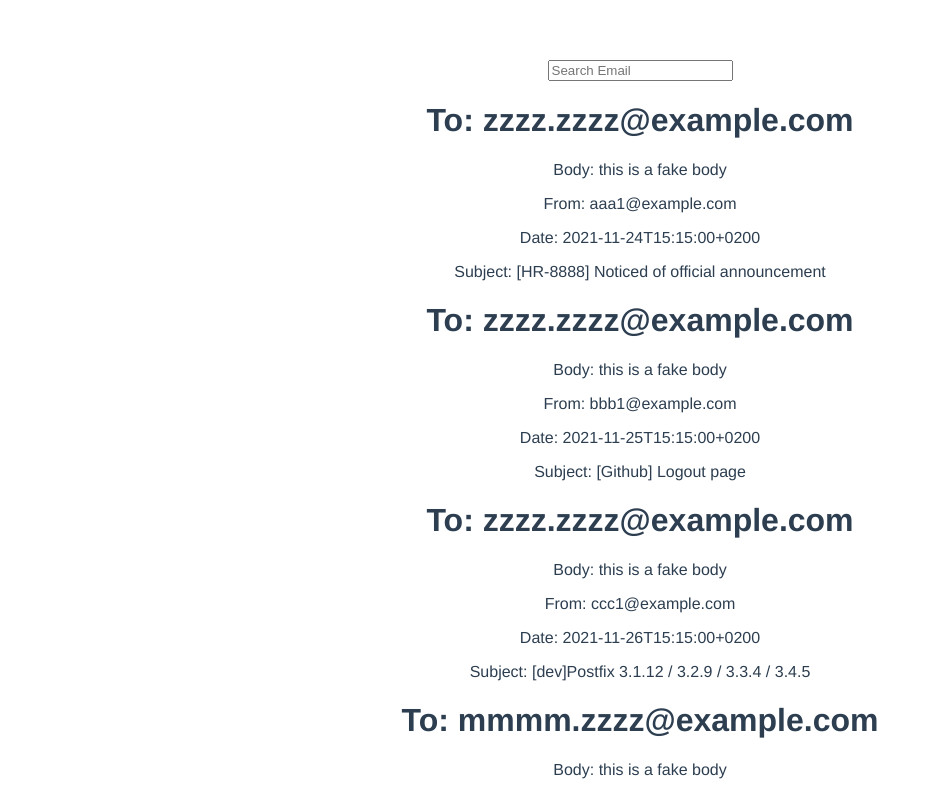
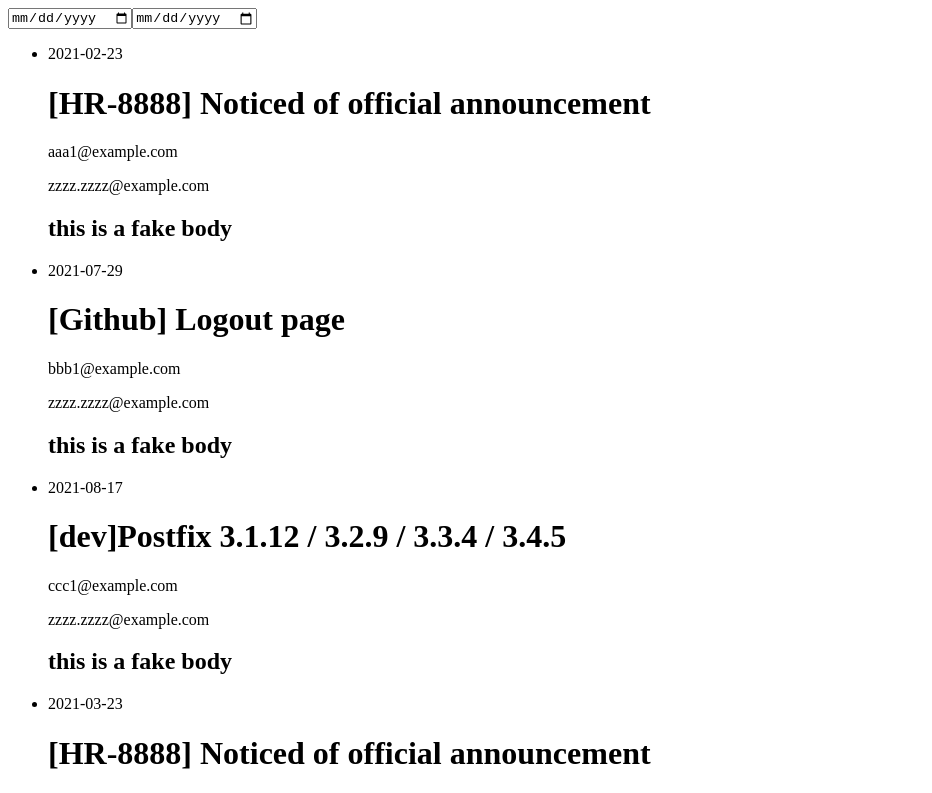
Before and after one commit to Lukaszk01/HenngeChallenge, a Vue app in the folder hennge-challenge/: page / in a window 1280 px wide. Shown: the top 793 px of the page, without its empty margins (0-932 px from the left). Built offline with nearby package versions, Linux system fonts and the light colour scheme.

Commit message:
date search compleated

```diff
--- a/hennge-challenge/src/App.vue
+++ b/hennge-challenge/src/App.vue
@@ -1,77 +1,36 @@
 <template>
-   <!--  <div id="app"> -->
-
-  <div id="sort-bar">
-
-
-     <!--  <input type="text" v-model="searchValue" placeholder="Search email" id="search-input">
-      <i class="fa fa-search"></i> -->
-    </div>
-
-  <!--    <input type="date" v-model="startDate">
+   <div id="app">
+   <input type="date" v-model="startDate">
    <input type="date" v-model="endDate">
    <ul>
-       <li v-for="emails in filteredData" :key="emails.datetime">{{emails.datetime}}</li>
+     <li v-for="all in filteredData" :key="all">
+      <p>{{all.date}}</p>
+      <h1>{{all.subject}}</h1>
+      <p>{{all.from}}</p>
+      <p>{{all.to}}</p>
+      <h2>{{all.body}}</h2>
+  </li>
    </ul>
-  </div> -->
-
-    <!-- Where the array of emails get rendered as cards -->
-   <div id="sort-bar">
-      <input type="text" v-model="searchValue" placeholder="Search Email" id="search-input">
-      <i class="fa fa-search"></i>
 </div>
-
-    <!-- Where the array of recipes get rendered as cards -->
-    <div id="recipe-container">
-      <div class="card" v-for="email in emails" :key="email.id">
-        <div class="content">
-          <h1 class="email-title">
-            To:
-            {{ email.to }}
-          </h1>
-          <p>
-            Body:
-            {{ email.body }}
-          </p>
-                    <p>
-                      From:
-            {{ email.from }}
-          </p>
-                    <p>
-                      Date:
-            {{ email.datetime }}
-          </p>
-                    <p>
-                      Subject:
-            {{ email.subject }}
-          </p>
-        </div>
-
-      </div>
-    </div>
-
 </template>
 
 <script>
-  // import EmailData from '@/components/EmailData.vue'
-  // import _ from 'lodash';
+  import _ from 'lodash';
 
   export default {
-    data() {
-      return {
-        // startDate: null,
-        // endDate: null,
-        ascending: true,
-        sortBy: 'alphabetically',
-        searchValue: '',
-        emails: [
+  data(){
+    return{
+      startDate: null,
+      endDate: null,
+      data:{
+        all:[
           {
             id: 1,
             from: "aaa1@example.com",
             to: "zzzz.zzzz@example.com",
             subject: "[HR-8888] Noticed of official announcement",
             attachment: "",
-            datetime: "2021-11-24T15:15:00+0200",
+            date: "2021-02-23",
             body: "this is a fake body"
           },
           {
@@ -80,7 +39,7 @@
             to: "zzzz.zzzz@example.com",
             subject: "[Github] Logout page",
             attachment: "",
-            datetime: "2021-11-25T15:15:00+0200",
+            date: "2021-07-29",
             body: "this is a fake body"
           },
           {
@@ -89,7 +48,7 @@
             to: "zzzz.zzzz@example.com",
             subject: "[dev]Postfix 3.1.12 / 3.2.9 / 3.3.4 / 3.4.5",
             attachment: "",
-            datetime: "2021-11-26T15:15:00+0200",
+            date: "2021-08-17",
             body: "this is a fake body"
           }
           ,
@@ -99,7 +58,7 @@
             to: "mmmm.zzzz@example.com",
             subject: "[HR-8888] Noticed of official announcement",
             attachment: "",
-            datetime: "2021-10-16T15:15:00+0200",
+            date: "2021-03-23",
             body: "this is a fake body"
           }
           ,
@@ -109,7 +68,7 @@
             to: "tttt.zzzz@example.com",
             subject: "[dev]Postfix 3.1.12 / 3.2.9 / 3.3.4 / 3.4.5",
             attachment: "",
-            datetime: "2021-10-10T15:15:00+0200",
+            date: "2021-09-02",
             body: "this is a fake body"
           }
           ,
@@ -119,7 +78,7 @@
             to: "pppp.zzzz@example.com",
             subject: "[HR-8888] Noticed of official announcement",
             attachment: "",
-            datetime: "2021-11-30T15:15:00+0200",
+            date: "2021-10-03",
             body: "this is a fake body"
           }
           ,
@@ -129,7 +88,7 @@
             to: "ooo.zzzz@example.com",
             subject: "[dev]Postfix 3.1.12 / 3.2.9 / 3.3.4 / 3.4.5",
             attachment: "",
-            datetime: "2020-11-24T15:15:00+0200",
+            date: "2021-11-23",
             body: "this is a fake body"
           }
           ,
@@ -139,7 +98,7 @@
             to: "tttt.zzzz@example.com",
             subject: "[HR-8888] Noticed of official announcement",
             attachment: "",
-            datetime: "2021-03-21T15:15:00+0200",
+            date: "2021-11-26",
             body: "this is a fake body"
           }
           ,
@@ -149,7 +108,7 @@
             to: "xxx.zzzz@example.com",
             subject: "[dev]Postfix 3.1.12 / 3.2.9 / 3.3.4 / 3.4.5",
             attachment: "",
-            datetime: "2021-06-17T15:15:00+0200",
+            date: "2021-12-25",
             body: "this is a fake body"
           }
           ,
@@ -159,73 +118,28 @@
             to: "zzzz.zzzz@example.com",
             subject: "[HR-8888] Noticed of official announcement",
             attachment: "",
-            datetime: "2021-11-24T15:15:00+0200",
+            date: "2021-12-24",
             body: "this is a fake body"
           }
           ]
-    ,
+      }
+    }
+  },
   computed: {
-      // filteredData(){
-      //   var vm = this
-      //   var startDate = vm.startDate;
-      //   var endDate = vm.endDate;
-      //   return _.filter(vm.emails, (function (emails) {
-      //     if ((_.isNull(startDate) && _.isNull(endDate))) {
-      //       return true
-      //     } else {
-      //       var date = emails;
-      //       return (date >= startDate && date <= endDate);
-      //     }
-      //   }))
-      // }
-    },
-    filteredEmails() {
-      let tempEmails = this.emails
-
-      // Process search input
-      if (this.searchValue != '' && this.searchValue) {
-          tempEmails = tempEmails.filter((item) => {
-            return item.subject
-              .toUpperCase()
-              .includes(this.searchValue.toUpperCase())
-          })
+    filteredData(){
+      var vm = this
+      var startDate = vm.startDate;
+      var endDate = vm.endDate;
+      return _.filter(vm.data.all, (function (data) {
+        if ((_.isNull(startDate) && _.isNull(endDate))) {
+          return true
+        } else {
+          var date = data.date;
+          return (date >= startDate && date <= endDate);
         }
-
-      // Sort by alphabetical order
-          tempEmails = tempEmails.sort((a, b) => {
-              if (this.sortBy == 'alphabetically') {
-                  let fa = a.subject.toLowerCase(), fb = b.subject.toLowerCase()
-
-                if (fa < fb) {
-                  return -1
-                }
-                if (fa > fb) {
-                  return 1
-                }
-                return 0
-          }
-          })
-
-          // Show sorted array in descending or ascending order
-          if (!this.ascending) {
-            tempEmails.reverse()
-          }
-
-          return tempEmails
-
+      }))
     }
   }
 }
-  };
+
 </script>
-
-  <style>
-  #app {
-    font-family: Avenir, Helvetica, Arial, sans-serif;
-    -webkit-font-smoothing: antialiased;
-    -moz-osx-font-smoothing: grayscale;
-    text-align: center;
-    color: #2c3e50;
-    margin-top: 60px;
-  }
-  </style>
```
Lines whose indentation alone changed are shown as unchanged.
